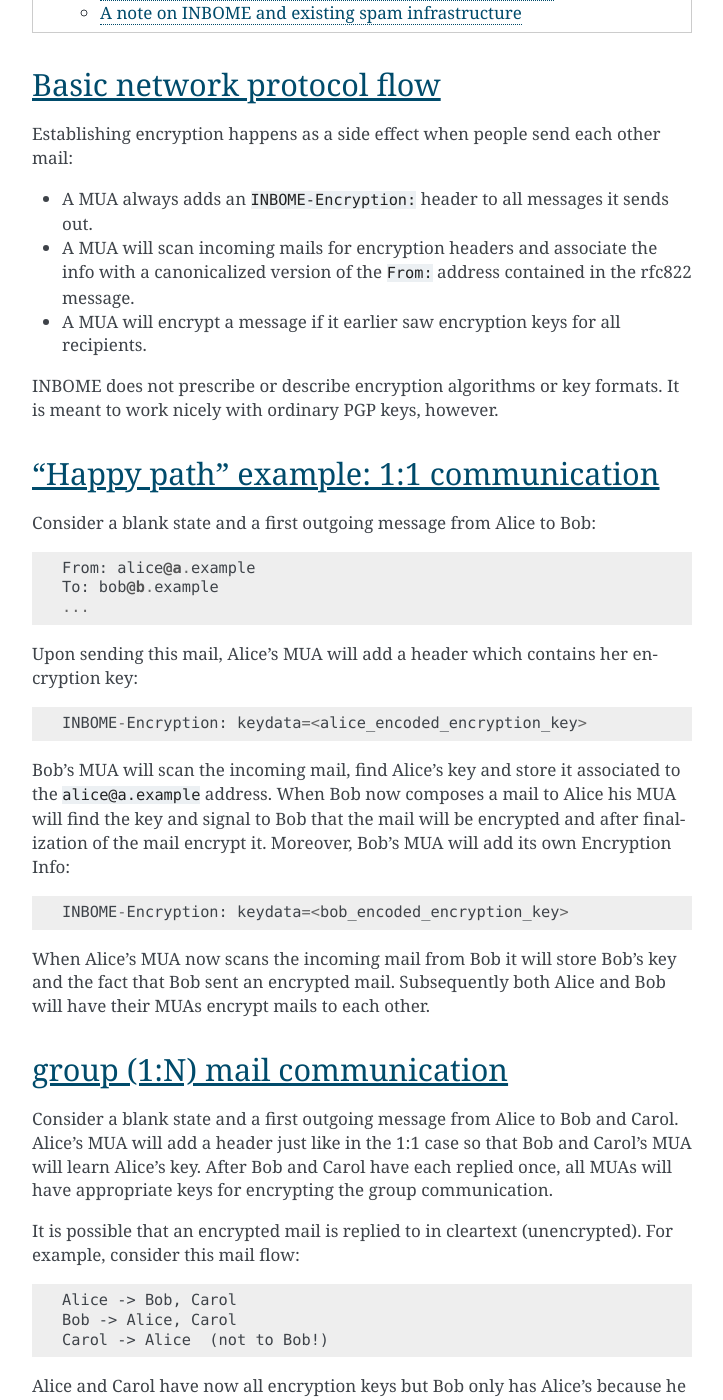
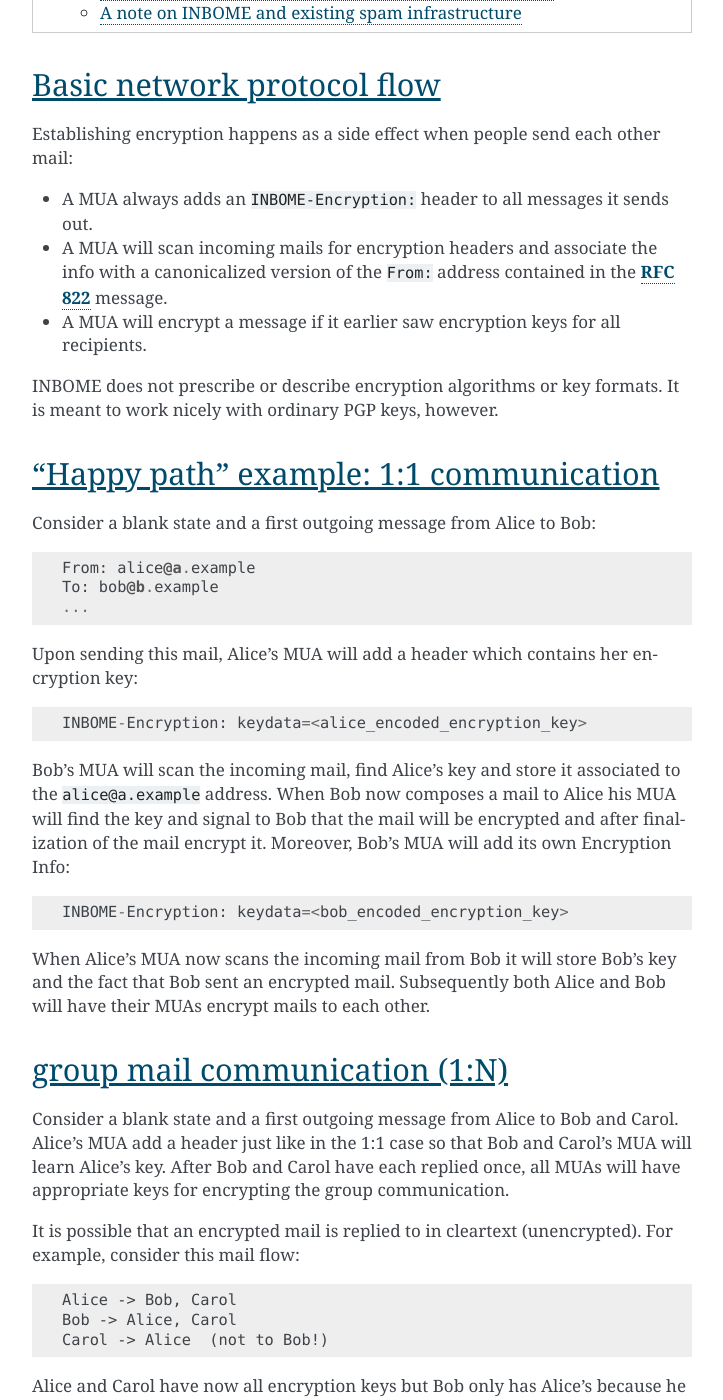
Before and after one commit to autocrypt/autocrypt, a Sphinx documentation site: the page built from doc/mua-keydiscovery.rst, in a window 1280 px wide and 1400 px high, scrolled down 773 px. Shown: the whole window, without its empty margins (388-1111 px from the left). Built offline with Sphinx 7.4.7, drawn with Linux system fonts in a browser that asks for light colours; some of the changed text lies outside the part shown.

Commit message:
some small typo-level changes

```diff
--- a/doc/mua-keydiscovery.rst
+++ b/doc/mua-keydiscovery.rst
@@ -20,12 +20,13 @@ Establishing encryption happens as a side effect when people send each other mai
 
 - A MUA will scan incoming mails for encryption headers and associate
   the info with a canonicalized version of the ``From:`` address contained
-  in the rfc822 message.
+  in the :rfc:`822` message.
 
 - A MUA will encrypt a message if it earlier saw encryption keys for all
   recipients.
 
 INBOME does not prescribe or describe encryption algorithms or key formats.  It is meant to work nicely with ordinary PGP keys, however.
+
 
 "Happy path" example: 1:1 communication
 ---------------------------------------
@@ -54,11 +55,11 @@ Bob's key and the fact that Bob sent an encrypted mail.  Subsequently
 both Alice and Bob will have their MUAs encrypt mails to each other.
 
 
-group (1:N) mail communication
+group mail communication (1:N)
 ------------------------------------------
 
 Consider a blank state and a first outgoing message from Alice to Bob
-and Carol.  Alice's MUA will add a header just like in the 1:1 case so
+and Carol.  Alice's MUA add a header just like in the 1:1 case so
 that Bob and Carol's MUA will learn Alice's key.  After Bob and Carol
 have each replied once, all MUAs will have appropriate keys for
 encrypting the group communication.
@@ -76,6 +77,7 @@ mail to Bob and Carol but Bub will not be able to respond encrypted
 before his MUA has seen a mail from Carol.  This is fine because INBOME
 is about **opportunistic** encryption, i.e. encrypt if possible and
 otherwise don't get in the way of users.
+
 
 Loosing access to decryption key
 -------------------------------------------
```
Also changed, not shown: other parts of doc/mua-keydiscovery.rst (+1 -1 lines).
